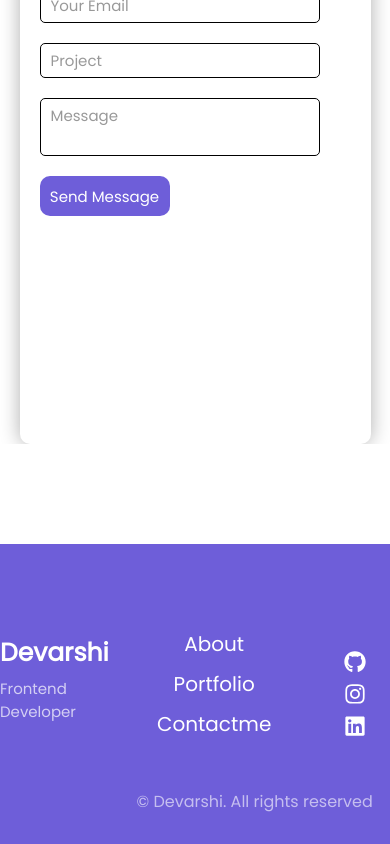
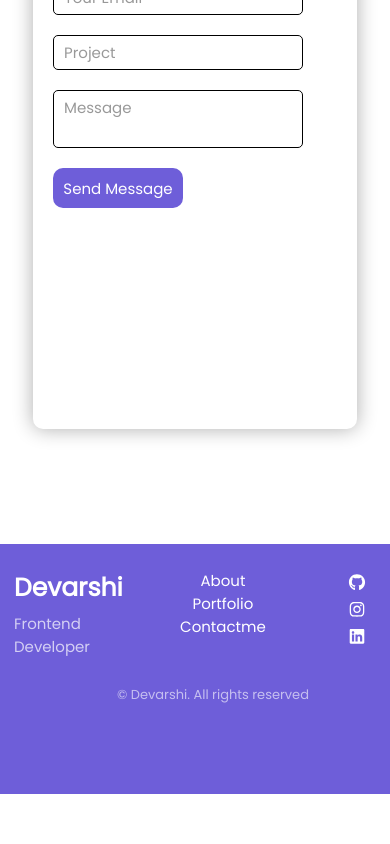
Before and after one commit to Devarshi0-1/Portfolio-Website, a React (Vite) app: page / in a window 390 px wide. Shown: the part 3607-4451 px from the top of the page. After the commit the page ends 4401 px from the top, so only its background shows below. Built offline with nearby package versions, Linux system fonts and the light colour scheme.

Commit message:
Mobile Version 95% done

```diff
--- a/src/Components/Contact/contact.css
+++ b/src/Components/Contact/contact.css
@@ -4,7 +4,6 @@
     margin: 0 auto;
     flex-direction: column;
     background-color: var(--bg-clr-primary);
-    overflow: hidden;
 }
 
 #contact h1 {
@@ -150,10 +149,16 @@
 
     #contact {
         width: 100%;
+        padding: 15px;
+        margin-bottom: 0;
+    }
+
+    #contact h1 {
+        font-size: 50px;
     }
 
     .contactContainer {
-        height: 100%;
+        height: 90%;
     }
 
     .formCont {
@@ -176,15 +181,11 @@
     .formCont form input,
     .formCont form textarea {
         font-size: 15px;
-    }
-
-    form> :nth-child(n) {
-        width: 280px;
-        font-size: 10px;
+        width: 250px;
     }
 
     .contactOuterCont {
-        display: none;
+        display: none
     }
 
     .formCont form>button {
--- a/src/Components/Footer/footer.css
+++ b/src/Components/Footer/footer.css
@@ -56,25 +56,20 @@ footer {
     opacity: 0.6;
 }
 
-/* MEDIUM DEVICES */
-
-@media screen and (max-width: 1024px) {}
-
 /* SMALL DEVICES */
 
 @media screen and (max-width: 600px) {
     footer {
-        overflow: hidden;
+        height: 250px;
     }
 
     .footerContentCont {
         width: 100%;
     }
 
-
     .footerNameInfo {
         height: 50%;
-        margin: auto 0;
+        margin-left: 14px;
     }
 
     .footerNameInfo>h2 {
@@ -88,20 +83,25 @@ footer {
     .footerContentCont> :nth-child(2) {
         display: flex;
         flex-direction: column;
+        padding-top: 0;
     }
 
     .footerContentCont> :nth-child(2) a {
-        font-size: 20px;
-        margin: 5px;
+        font-size: 15px;
     }
 
     .socials {
         display: flex;
         flex-direction: column;
-        margin: auto 0;
     }
 
     .socials>* {
         margin: 5px 0;
     }
+
+    .footerContentCont> :last-child {
+        bottom: 64px;
+        left: 30%;
+        font-size: 13px;
+    }
 }
--- a/src/Components/Project Slide/projectSlide.css
+++ b/src/Components/Project Slide/projectSlide.css
@@ -183,4 +183,8 @@
         transition: transform ease-in 200ms;
         text-decoration: none;
     }
+
+    .cardsInnerCont::-webkit-scrollbar {
+        height: 5px;
+    }
 }
```
